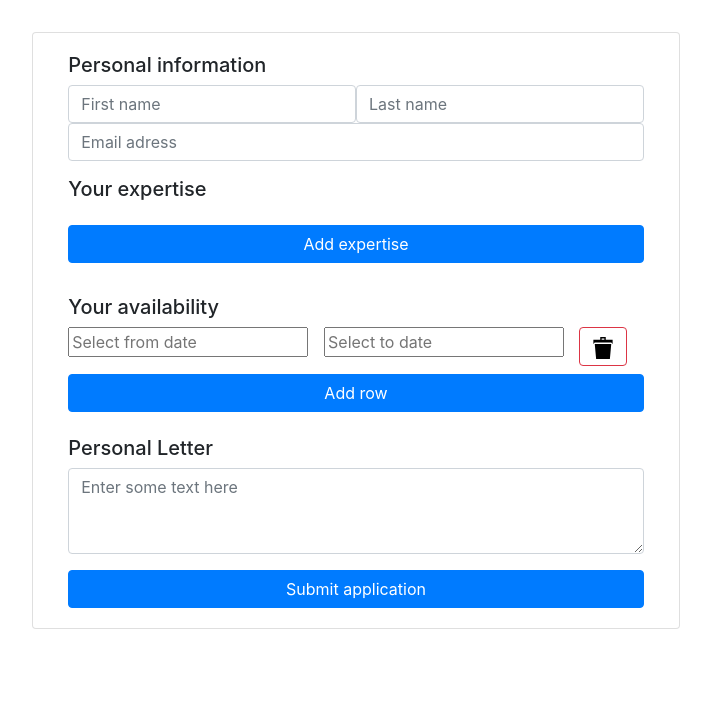
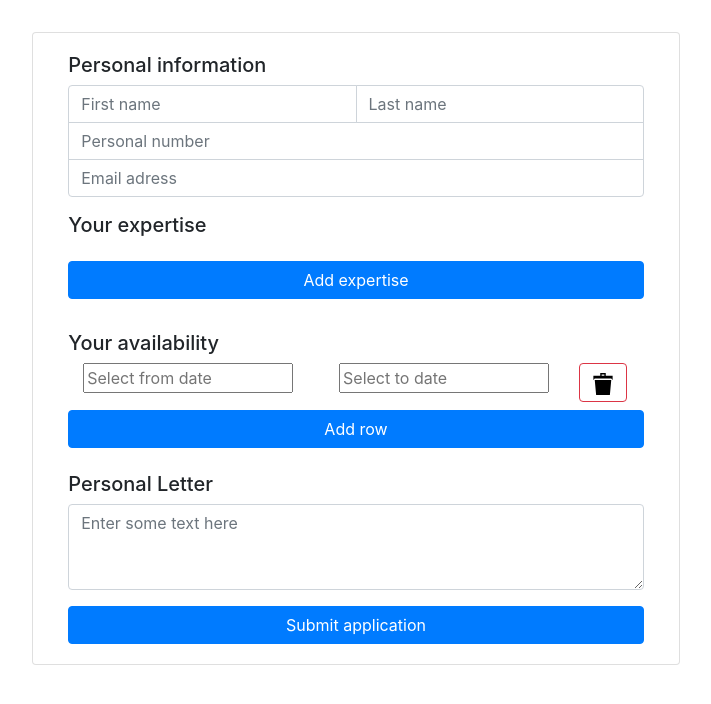
Before and after one commit to LinusBF/iv1201-frontend, a React app: page /ApplicationForm in a window 1280 px wide. Shown: the whole page, without its empty margins (284-995 px from the left). Built offline with nearby package versions, Linux system fonts and the light colour scheme; some packages are replaced by stand-ins of ours.

Commit message:
Added personal number to application form

```diff
--- a/client/components/applicationForm/ApplicationForm.css
+++ b/client/components/applicationForm/ApplicationForm.css
@@ -3,23 +3,27 @@
     margin-left: auto;
     margin-right: auto;
 }
-.react-datepicker-wrapper {
-    width: 100%;
+
+/* PERSONAL DETAILS */
+#personalDetails > div > div:nth-child(1) > input{
+    border-radius: 0.25rem 0 0 0;
+}
+#personalDetails > div > div:nth-child(2) > input{
+    border-radius: 0 0.25rem 0 0;
+}
+#personalDetails > div > div:nth-child(1){
+    margin-right: -1px;
+}
+#personalDetails > input:nth-child(2) {
+    margin-top: -1px;
+    border-radius: 0;
+}
+#personalDetails > input:nth-child(3) {
+    margin-top: -1px;
+    border-radius: 0 0 0.25rem 0.25rem;
 }
 
-#availabilityContainer .col-5, .col-2 {
-    padding: 0;
-    margin: 0;
+/* EXPERTISES */
+#expertises > div > div > div {
+    margin-left: 0.8rem;
 }
-
-#availabilityContainer .col-2 {
-    padding-left: 1.8rem;
-}
-#availabilityContainer > div > div > div > div > input{
-    border-color: #cacaca;
-    padding-left: 0.8rem;
-    border-radius: 0.3rem;
-    border-style: solid;
-    border-width: 1px;
-    height: 2.5rem;
-}
--- a/client/components/applicationForm/ApplicationForm.js
+++ b/client/components/applicationForm/ApplicationForm.js
@@ -40,6 +40,7 @@ class ApplicationForm extends Component {
           <Card.Body>
             <Form onSubmit={this.handleSubmit}>
               <h5>Personal information</h5>
+              <div id="personalDetails">
                 <div className="row">
                   <div className="col">
                     <input
@@ -59,11 +60,18 @@ class ApplicationForm extends Component {
                   </div>
                 </div>
                 <input
+                  type="text"
+                  name={'ssn'}
+                  className="form-control"
+                  placeholder="Personal number"
+                />
+                <input
                   type="email"
                   name={'email'}
                   className="form-control"
                   placeholder="Email adress"
                 />
+              </div>
               <h5>Your expertise</h5>
               <div className="row w-100">
                 <ExpertiseComponent />
--- a/client/components/applicationForm/expertisepicker/ExpertiseComponent.js
+++ b/client/components/applicationForm/expertisepicker/ExpertiseComponent.js
@@ -29,7 +29,7 @@ class ExpertiseComponent extends Component {
   render() {
     const allLists = this.renderAllLists();
     return (
-      <div className={'row w-100'}>
+      <div id={'expertises'} className={'row w-100'}>
         <Form.Group className={'w-100'}>{allLists}</Form.Group>
         <Button onClick={this.addList} className={'mt-0 mb-4'} variant="primary" size="md" block>
           Add expertise
--- a/client/components/applicationForm/expertisepicker/ExpertiseRow.js
+++ b/client/components/applicationForm/expertisepicker/ExpertiseRow.js
@@ -35,10 +35,10 @@ class ExpertiseRow extends Component {
     if (!this.state.shouldRender) return null;
     return (
       <div className={'w-100 row mt-2'}>
-        <Form.Control className="col-10" name={'expertise'} as="select">
+        <Form.Control className="col" name={'expertise'} as="select">
           {options}
         </Form.Control>
-        <div className="col-1">
+        <div className="col-2-sm">
           <Button variant={'outline-danger'} onClick={this.deleteList}>
             <Icon icon={'bin2'} />
           </Button>
```
Lines whose indentation alone changed are shown as unchanged.
